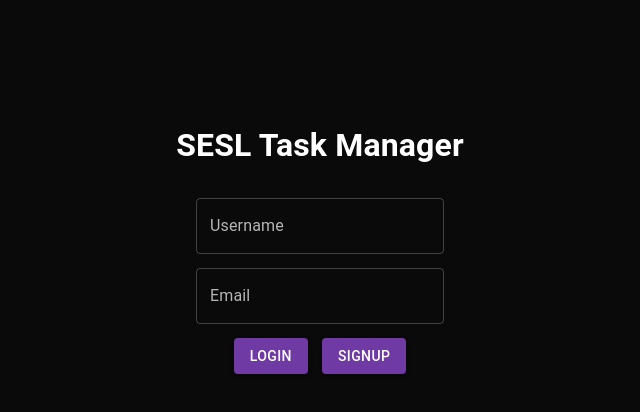
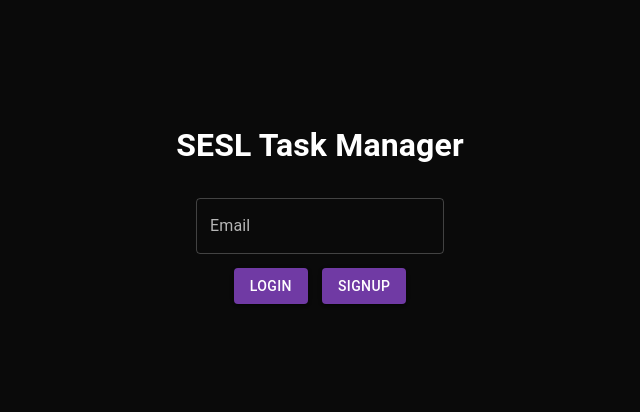
Before and after one commit to atmason90/task-manager-app, a React (Create React App) app in the folder task-manager-new/: page / in a window 1280 px wide. Shown: the top 412 px of the page, without its empty margins (320-960 px from the left). Built offline with nearby package versions, Linux system fonts and the light colour scheme.

Commit message:
error message

```diff
--- a/task-manager-new/src/pages/dashboard/dashboard.jsx
+++ b/task-manager-new/src/pages/dashboard/dashboard.jsx
@@ -11,11 +11,19 @@ export const Dashboard = () => {
     const [username, setUsername] = useState('');
     const [email, setEmail] = useState('')
     const [loggedIn, setLoggedIn] = useState(false)
+    const [errorMessage, setErrorMessage] = useState('');
 
     const handleLogin = () => {
       // TODO: handle login logic here
       fetch(`https://dove.task-manager-backend.c66.me/users/search?email=${email}`)
-      .then(response => response.json())
+      .then(response => {
+        if (response.status == 404) {
+            setErrorMessage("User does not exist. Please try again with a valid email!");
+            throw new Error("User does not exist");
+        } else {
+            return response.json()
+        }
+        })
       .then(data => {
         console.log(data)
         console.log(`Logging in with username: ${username}`);
@@ -58,19 +66,13 @@ export const Dashboard = () => {
             <div
                 style={{ display: 'flex', flexDirection: 'column', alignItems: 'center', marginTop: '100px'}}
             >
+            {(errorMessage != "") ? <h3 style={{color: 'red'}}>{errorMessage}</h3> : null}
             <h1>SESL Task Manager</h1>
-            <TextField
-              label="Username"
-              variant="outlined"
-              value={username}
-              onChange={(e) => setUsername(e.target.value)}
-              style={{margin: '7px'}}
-            />
               <TextField
               label="Email"
               variant="outlined"
               value={email}
-              onChange={(e) => setEmail(e.target.value)}
+              onChange={(e) => setEmail(e.target.value) && setErrorMessage("")}
               style={{margin: '7px'}}
             />
             <div>
```
